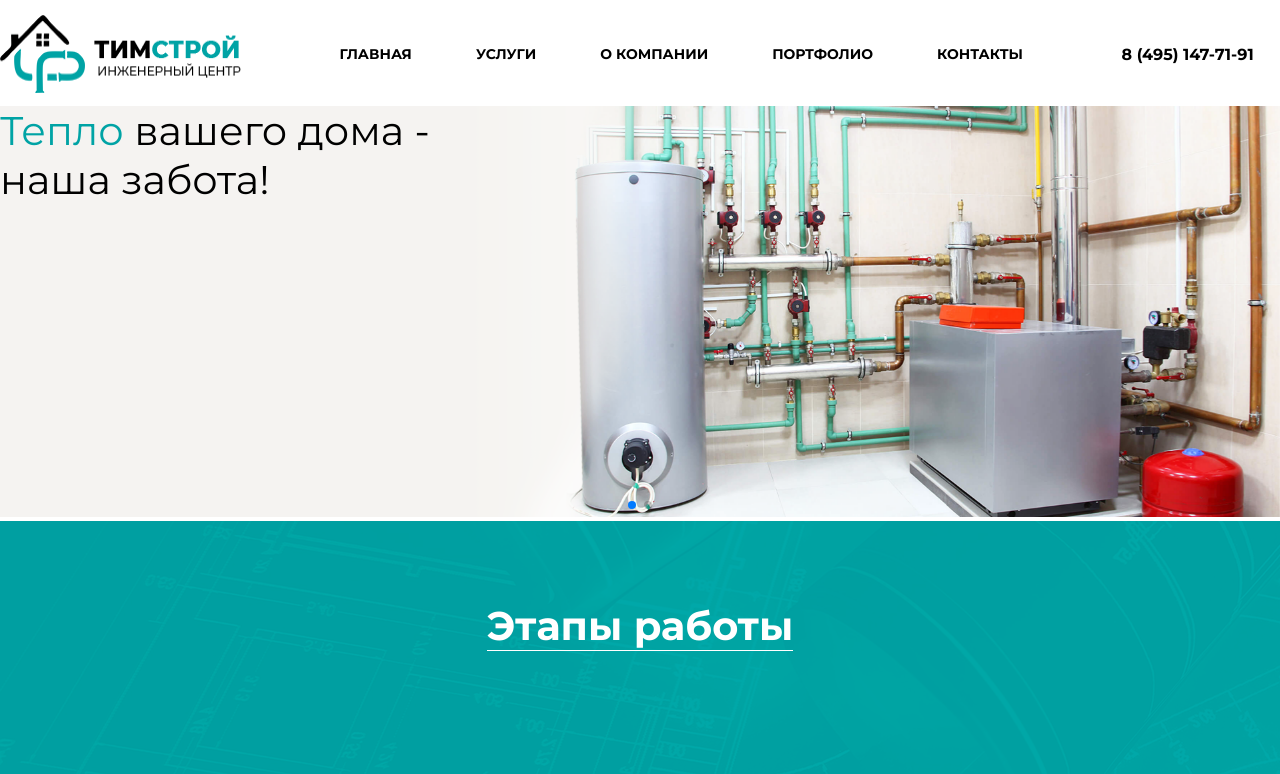
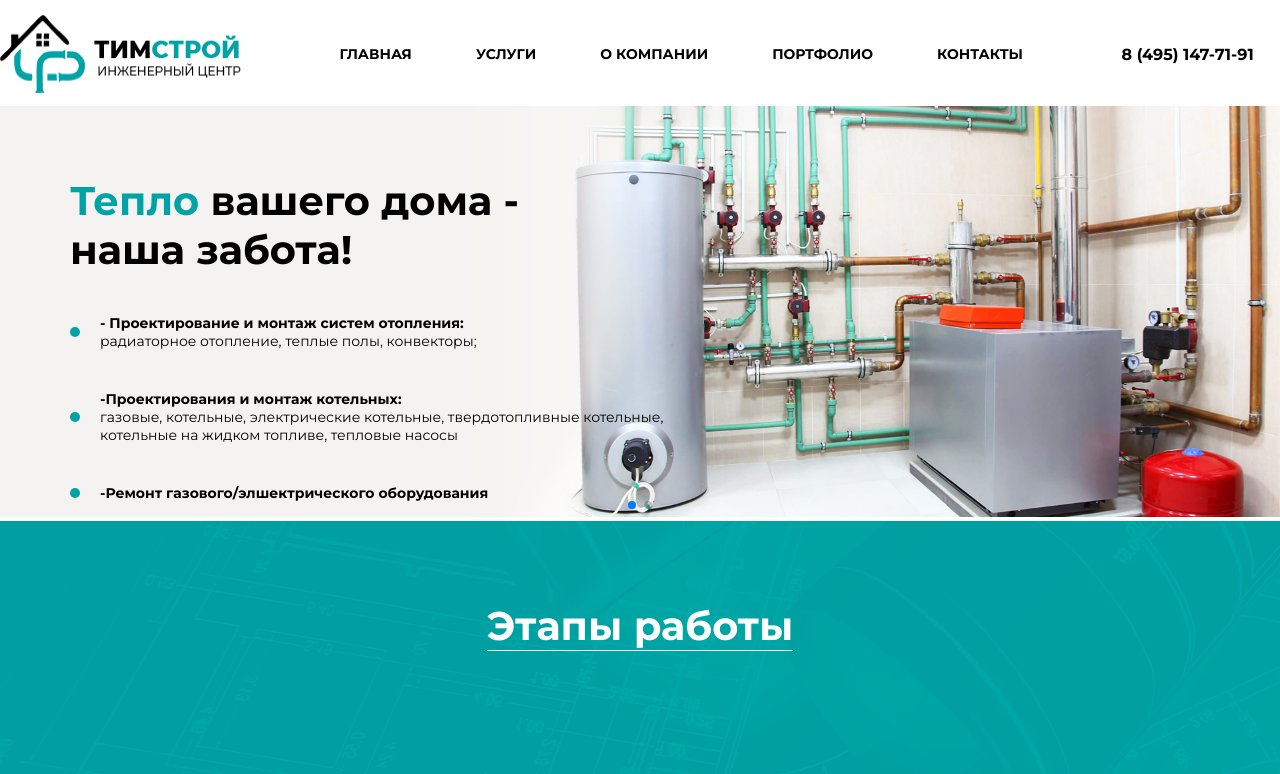
Before and after one commit to AlexandrSyvorotkin/prestige-gas, a Next.js app: page / in a window 1280 px wide. Shown: the top 774 px of the page. Built offline with nearby package versions, Linux system fonts and the light colour scheme.

Commit message:
slider full

```diff
--- /dev/null
+++ b/src/UI/BtnSecondary/BtnSecondary.jsx
@@ -0,0 +1,12 @@
+import React from 'react';
+import styles from './BtnSecondary.module.scss'
+
+const BtnSecondary = ({children, onClick}) => {
+    return (
+        <button className={styles.btnSecondary} onClick={onClick}>
+            {children}
+        </button>
+    );
+};
+
+export default BtnSecondary;
--- /dev/null
+++ b/src/UI/BtnSecondary/BtnSecondary.module.scss
@@ -0,0 +1,10 @@
+.btnSecondary {
+  padding: 20px 40px;
+  background-color: #00a3a5;
+  border-radius: 40px;
+  border: none;
+  color: white;
+  text-shadow: 1px 1px 0px rgb(0 0 0 / 90%);
+  border-bottom: solid 3px #005a5b;
+  font-size: 16px;
+}
--- a/src/components/SliderMain/SliderMain.jsx
+++ b/src/components/SliderMain/SliderMain.jsx
@@ -7,6 +7,7 @@ import 'swiper/css/pagination';
 import 'swiper/css/navigation';
 import 'swiper/css/autoplay';
 import Image from "next/image";
+import BtnSecondary from "@/UI/BtnSecondary/BtnSecondary";
 
 const slides = [
     {id: 1, img: '/bgmain/bgmain.png'},
@@ -44,7 +45,36 @@ const SliderMain = () => {
                         </SwiperSlide>
                     )}
                     <div className={styles.description}>
-                        <p className={styles.text}><span>Тепло</span> вашего дома - <br/> наша забота!</p>
+                        <p className={styles.text}>
+                            <span>Тепло</span> вашего дома - <br/> наша забота!
+                        </p>
+                        <div className={styles.text_description}>
+                            <div className={styles.dots}>
+                                <div className={styles.ball}/>
+                                <p className={styles.dots_text}>
+                                    <span>- Проектирование и монтаж систем отопления:</span><br/>
+                                    радиаторное отопление, теплые полы, конвекторы;
+                                </p>
+                            </div>
+                            <div className={styles.dots}>
+                                <div className={styles.ball}/>
+                                <p className={styles.dots_text}>
+                                    <span>-Проектирования и монтаж котельных:</span><br/>
+                                    газовые, котельные, электрические котельные, твердотопливные
+                                    котельные, котельные на жидком топливе, тепловые насосы
+                                </p>
+                            </div>
+                            <div className={styles.dots}>
+                                <div className={styles.ball}/>
+                                <p className={styles.dots_text}>
+                                    <span>-Ремонт газового/элшектрического оборудования</span><br/>
+                                </p>
+                            </div>
+                        </div>
+                        <div className={styles.btn_wrapper}>
+                            <BtnSecondary>Подробнее</BtnSecondary>
+                        </div>
+
                     </div>
                 </Swiper>
             </div>
--- a/src/components/SliderMain/SliderMain.module.scss
+++ b/src/components/SliderMain/SliderMain.module.scss
@@ -1,16 +1,50 @@
 .wrapper {
   position: relative;
+
   .description {
 	z-index: 3;
 	position: absolute;
-	top: 0;
-	left: 0;
+	top: 70px;
+	left: 70px;
   }
+
   .text {
 	font-size: 40px;
 	color: black;
+	font-weight: bold;
+
 	& > span {
 	  color: #00a3a5;
 	}
   }
+
+  .text_description {
+	width: 650px;
+	margin-top: 40px;
+	display: flex;
+	flex-direction: column;
+	gap: 40px;
+  }
+
+  .dots {
+	font-size: 14px;
+	display: flex;
+	gap: 20px;
+	align-items: center;
+  }
+  .dots_text {
+	& > span {
+	  font-weight: bold;
+	}
+  }
+
+  .ball {
+	border-radius: 50%;
+	background-color: #00a3a5;
+	min-width: 10px;
+	min-height: 10px;
+  }
+  .btn_wrapper {
+	margin-top: 40px;
+  }
 }
```
